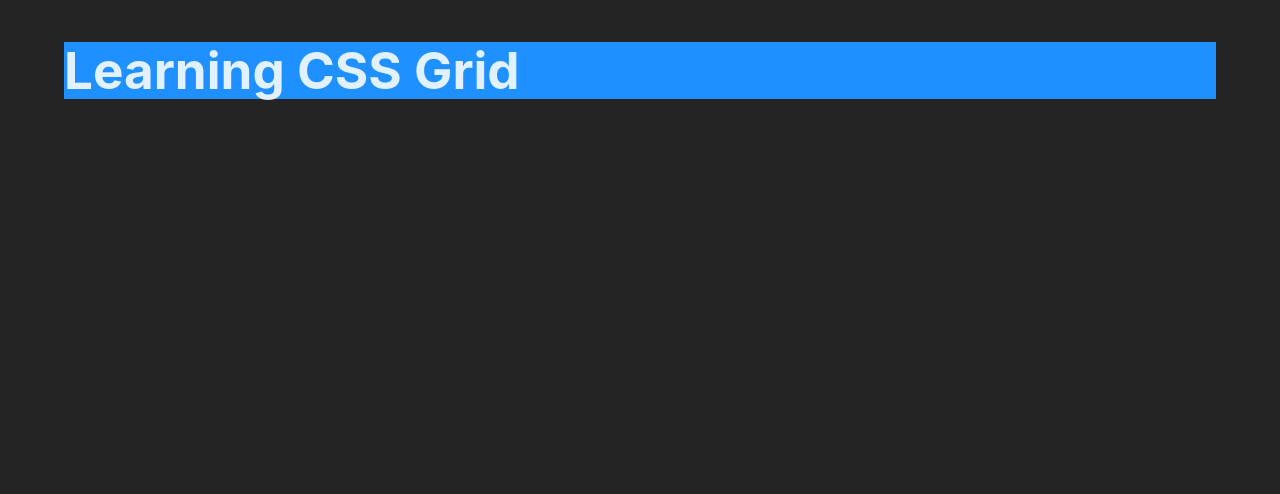
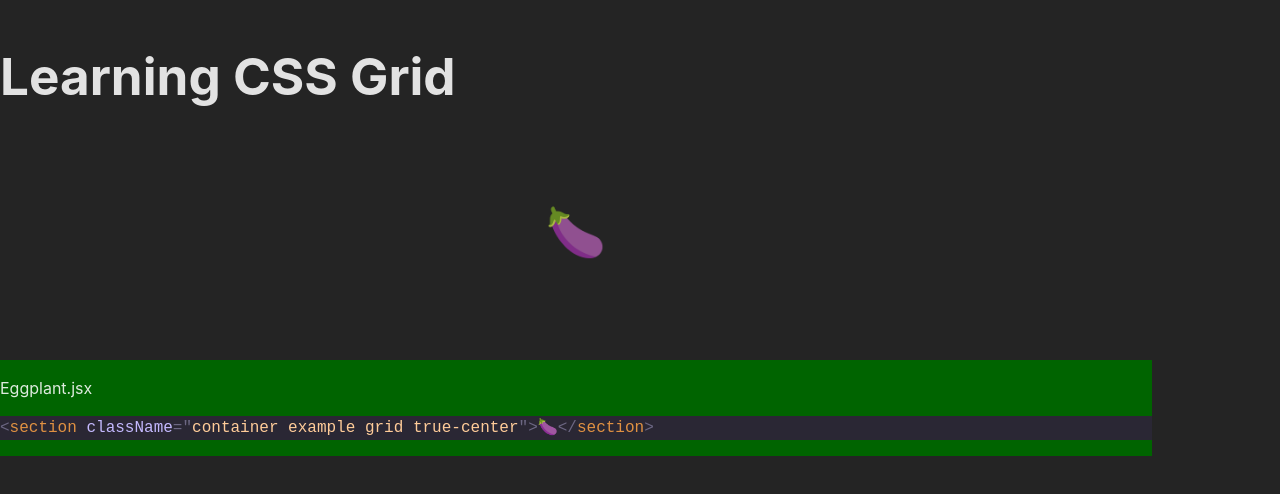
Before and after one commit to angeliquerivera/my-first-grid, a React (Vite) app: page / in a window 1280 px wide. Shown: the top 494 px of the page. Built offline with nearby package versions, Linux system fonts and the light colour scheme.

Commit message:
feat: add components and styling for grid
feat: install prism-react-renderer

```diff
--- a/package.json
+++ b/package.json
@@ -9,6 +9,7 @@
     "preview": "vite preview"
   },
   "dependencies": {
+    "prism-react-renderer": "^1.3.5",
     "react": "^18.2.0",
     "react-dom": "^18.2.0"
   },
--- a/src/App.jsx
+++ b/src/App.jsx
@@ -1,8 +1,22 @@
+import CodeWrapper from "./components/helpers/CodeWrapper";
+import HighlightedCode from "./components/helpers/HighlightedCode";
+import { eggplant_jsx } from "./sample-code/ex-eggplant";
+
 export default function App() {
   return (
     <main>
-      <section className="container">
+      <section className="container example">
         <h1>Learning CSS Grid</h1>
+      </section>
+      <section className="container example grid true-center">🍆</section>
+      <section className="grid container example">
+        <CodeWrapper>
+          <HighlightedCode
+            codeLang={"jsx"}
+            codeLabel={"Eggplant.jsx"}
+            exampleCode={eggplant_jsx}
+          />
+        </CodeWrapper>
       </section>
     </main>
   );
--- /dev/null
+++ b/src/components/helpers/CodeWrapper.jsx
@@ -0,0 +1,3 @@
+export default function CodeWrapper({ sections, children }) {
+  return <article className="grid code-wrapper">{children}</article>;
+}
--- /dev/null
+++ b/src/components/helpers/HighlightedCode.jsx
@@ -0,0 +1,24 @@
+import Highlight, { defaultProps } from "prism-react-renderer";
+
+export default function HighlightedCode({ exampleCode, codeLang, codeLabel }) {
+  return (
+    <article className="single-code-block">
+      <header className="example-code-label">
+        <p>{codeLabel}</p>
+      </header>
+      <Highlight {...defaultProps} code={exampleCode} language={codeLang}>
+        {({ className, style, tokens, getLineProps, getTokenProps }) => (
+          <pre className={`${className} example-code`} style={style}>
+            {tokens.map((line, i) => (
+              <div {...getLineProps({ line, key: i })}>
+                {line.map((token, key) => (
+                  <span {...getTokenProps({ token, key })} />
+                ))}
+              </div>
+            ))}
+          </pre>
+        )}
+      </Highlight>
+    </article>
+  );
+}
--- a/src/main.jsx
+++ b/src/main.jsx
@@ -3,6 +3,8 @@ import ReactDOM from "react-dom/client";
 import App from "./App";
 import "./styles/index.css";
 import "./styles/container.css";
+import "./styles/examples.css";
+import "./styles/helpers.css";
 
 ReactDOM.createRoot(document.getElementById("root")).render(
   <React.StrictMode>
--- /dev/null
+++ b/src/sample-code/ex-eggplant.js
@@ -0,0 +1 @@
+export const eggplant_jsx = `<section className="container example grid true-center">🍆</section>`;
--- a/src/styles/container.css
+++ b/src/styles/container.css
@@ -1,6 +1,4 @@
 .container {
-  background-color: dodgerblue;
-
   /* margin: <top-bottom val> <left-right val> */
   margin: 0 auto;
 }
--- /dev/null
+++ b/src/styles/examples.css
@@ -0,0 +1,13 @@
+.example {
+  margin: 3rem 0;
+}
+
+.grid {
+  display: grid;
+}
+
+.true-center {
+  height: 10rem;
+  place-items: center;
+  font-size: 3rem;
+}
--- /dev/null
+++ b/src/styles/helpers.css
@@ -0,0 +1,16 @@
+.code-wrapper {
+  grid-template-columns: 1fr;
+  column-gap: 1rem;
+
+  /* gap: <row-gap> <column-gap> */
+  /* row-gap: 2rem;
+  column-gap: 1rem; */
+  /* gap: 2rem 1rem; */
+}
+
+.code-wrapper > * {
+  background-color: darkgreen;
+}
+
+.single-code-block {
+}
```
Also changed, not shown: 1 other file (tests, documents, lock files or other folders).
